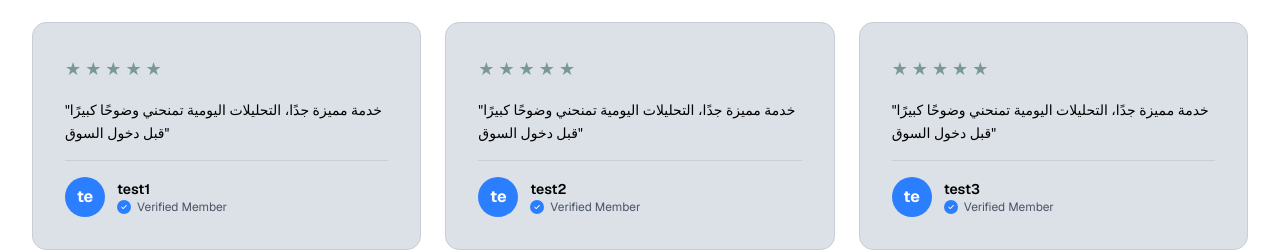
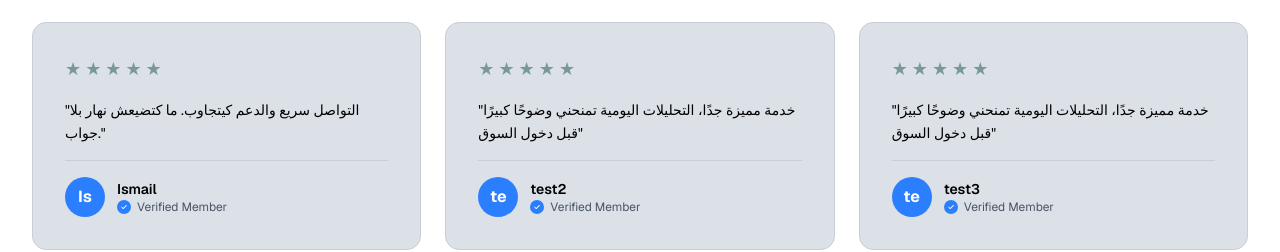
Before and after one commit to Hloser7/Hloser-utm, a Next.js app: page / in a window 1280 px wide. Shown: the part 5059-5311 px from the top of the page. Built offline with nearby package versions, Linux system fonts and the light colour scheme.

Commit message:
Update testimonials.tsx

```diff
--- a/components/testimonials.tsx
+++ b/components/testimonials.tsx
@@ -36,8 +36,8 @@ const testimonials = [
     rating: 5,
   },
   {
-    title: "test1",
-    content: "خدمة مميزة جدًا، التحليلات اليومية تمنحني وضوحًا كبيرًا قبل دخول السوق",
+    title: "Ismail",
+    content: "التواصل سريع والدعم كيتجاوب. ما كتضيعش نهار بلا جواب.",
     rating: 5,
   },
   {
```
